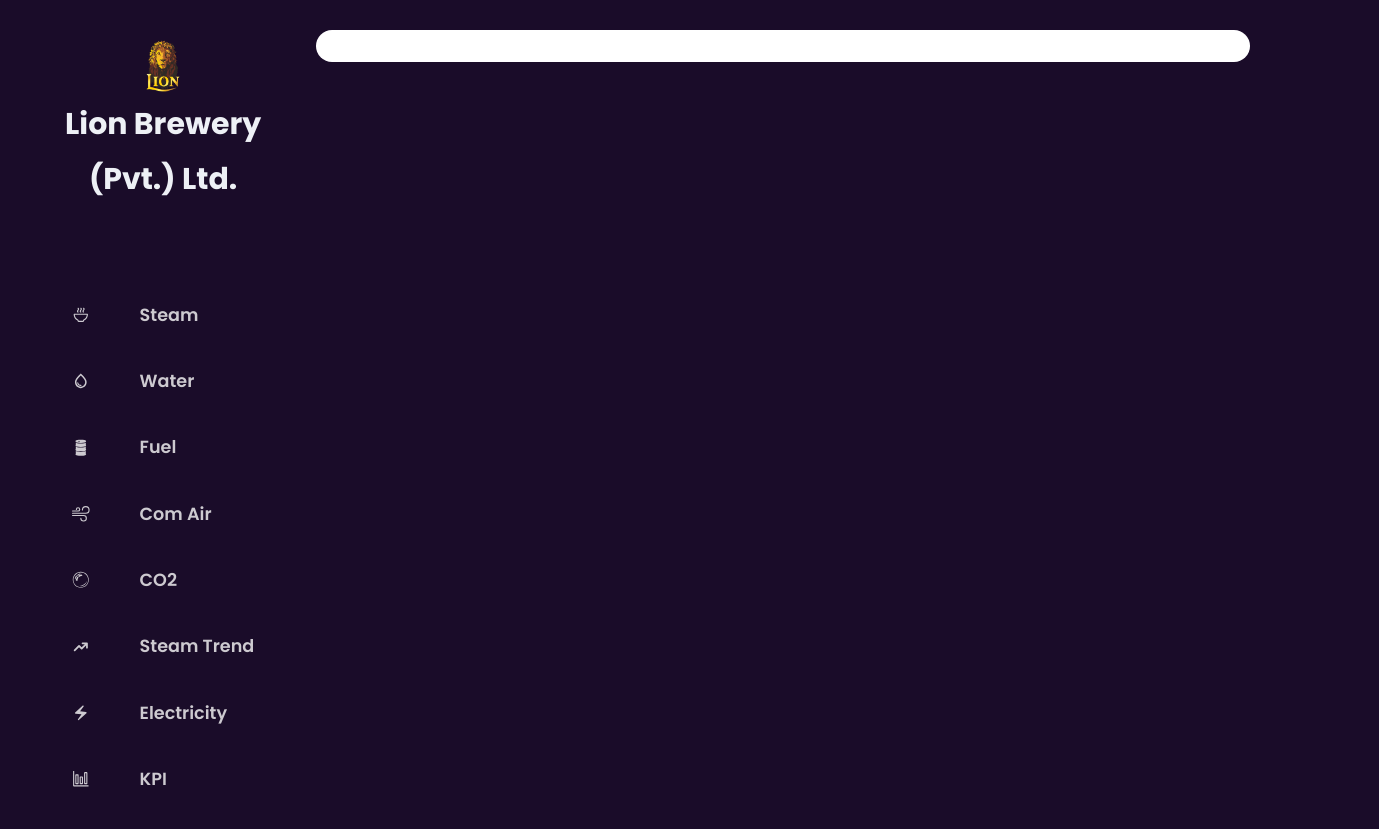
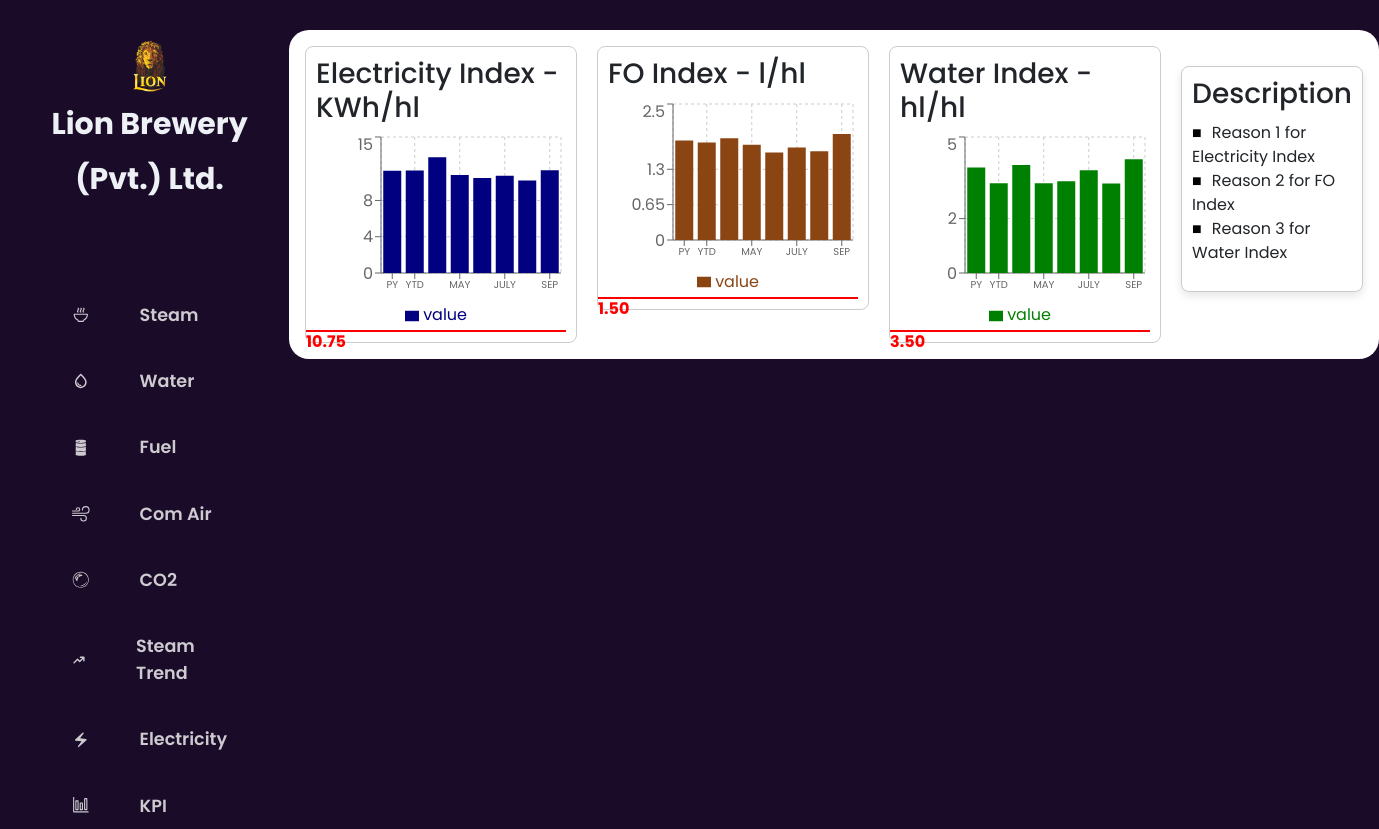
Before and after one commit to dahami4096/Practice-updated, a React (Vite) app: page /comp3 in a window 1280 px wide. Shown: the whole page, 1379 px wide, since content can reach past the window. Built offline with nearby package versions, Linux system fonts and the light colour scheme.

Commit message:
updated comp3 page

```diff
--- a/src/App.jsx
+++ b/src/App.jsx
@@ -15,6 +15,7 @@
 import Mypage from './pages/mypage/Mypage'
 import Tcontent from './pages/content/Content';
 import Comp2 from './pages/component2/Comp2';
+import Comp3 from './pages/comp3/Comp3';
 
 export default function App() {
   return (
@@ -35,6 +36,7 @@
           <Route path="mypage" element={<Mypage />} />
           <Route path="content" element={<Tcontent />} />
           <Route path="component2" element={<Comp2 />} />
+          <Route path="comp3" element={<Comp3 />} />
           {/* Add more routes as needed */}
         </Routes>
       </div>
--- a/src/pages/comp3/Comp3.jsx
+++ b/src/pages/comp3/Comp3.jsx
@@ -0,0 +1,99 @@
+// Comp3.js
+import React from 'react';
+import { BarChart, Bar, XAxis, YAxis, CartesianGrid, Tooltip, Legend } from 'recharts';
+import './comp3.css'; // Import your CSS file
+
+const electricityData = [
+  { name: 'PY', value: 11.28 },
+  { name: 'YTD', value: 11.3 },
+  { name: 'APR', value: 12.76 },
+  { name: 'MAY', value: 10.82 },
+  { name: 'JUNE', value: 10.49 },
+  { name: 'JULY', value: 10.73 },
+  { name: 'AUG', value: 10.21 },
+  { name: 'SEP', value: 11.32 },
+];
+
+const foIndexData = [
+  { name: 'PY', value: 1.83 },
+  { name: 'YTD', value: 1.79 },
+  { name: 'APR', value: 1.87 },
+  { name: 'MAY', value: 1.75 },
+  { name: 'JUNE', value: 1.61 },
+  { name: 'JULY', value: 1.70 },
+  { name: 'AUG', value: 1.63 },
+  { name: 'SEP', value: 1.95 },
+];
+
+const waterData = [
+  { name: 'PY', value: 3.88 },
+  { name: 'YTD', value: 3.3 },
+  { name: 'APR', value: 3.97 },
+  { name: 'MAY', value: 3.3 },
+  { name: 'JUNE', value: 3.37 },
+  { name: 'JULY', value: 3.78 },
+  { name: 'AUG', value: 3.29 },
+  { name: 'SEP', value: 4.18 },
+];
+
+// Example of additional data like Sectional indices can be added similarly
+
+const Comp3 = () => {
+  return (
+    <div className="comp3-container">
+      <div className="graph-container">
+        <div className="graph-card">
+          <h3>Electricity Index - KWh/hl</h3>
+          <BarChart width={250} height={200} data={electricityData}>
+            <CartesianGrid strokeDasharray="3 3" />
+            <XAxis dataKey="name" tick={{ fontSize: 10 }} />
+            <YAxis domain={[0, 15]} />
+            <Tooltip />
+            <Legend />
+            <Bar dataKey="value" fill="#000080" />
+          </BarChart>
+          <div className="red-line">10.75</div>
+        </div>
+
+        {/* Repeat similar components for other indices */}
+        <div className="graph-card">
+          <h3>FO Index - l/hl</h3>
+          <BarChart width={250} height={200} data={foIndexData}>
+            <CartesianGrid strokeDasharray="3 3" />
+            <XAxis dataKey="name" tick={{ fontSize: 10 }} />
+            <YAxis domain={[0, 2.5]} />
+            <Tooltip />
+            <Legend />
+            <Bar dataKey="value" fill="#8B4513" />
+          </BarChart>
+          <div className="red-line">1.50</div>
+        </div>
+
+        <div className="graph-card">
+          <h3>Water Index - hl/hl</h3>
+          <BarChart width={250} height={200} data={waterData}>
+            <CartesianGrid strokeDasharray="3 3" />
+            <XAxis dataKey="name" tick={{ fontSize: 10 }} />
+            <YAxis domain={[0, 5]} />
+            <Tooltip />
+            <Legend />
+            <Bar dataKey="value" fill="#008000" />
+          </BarChart>
+          <div className="red-line">3.50</div>
+        </div>
+      </div>
+
+      <div className="descriptions-container">
+        <h3>Description</h3>
+        <ul>
+          <li>Reason 1 for Electricity Index</li>
+          <li>Reason 2 for FO Index</li>
+          <li>Reason 3 for Water Index</li>
+          {/* Add more reasons and details */}
+        </ul>
+      </div>
+    </div>
+  );
+};
+
+export default Comp3;
--- a/src/pages/comp3/comp3.css
+++ b/src/pages/comp3/comp3.css
@@ -0,0 +1,33 @@
+/* Comp3.css */
+.comp3-container {
+    display: grid;
+    grid-template-columns: 2fr 1fr;
+    gap: 20px;
+  }
+
+  .graph-container {
+    display: grid;
+    grid-template-columns: repeat(3, 1fr);
+    gap: 20px;
+  }
+
+  .graph-card {
+    border: 1px solid #ccc;
+    padding: 10px;
+    border-radius: 8px;
+    position: relative;
+  }
+
+  .red-line {
+    position: absolute;
+    bottom: 10px;
+    right: 10px;
+    color: red;
+    font-weight: bold;
+  }
+
+  .descriptions-container {
+    border: 1px solid #ccc;
+    padding: 10px;
+    border-radius: 8px;
+  }
```
